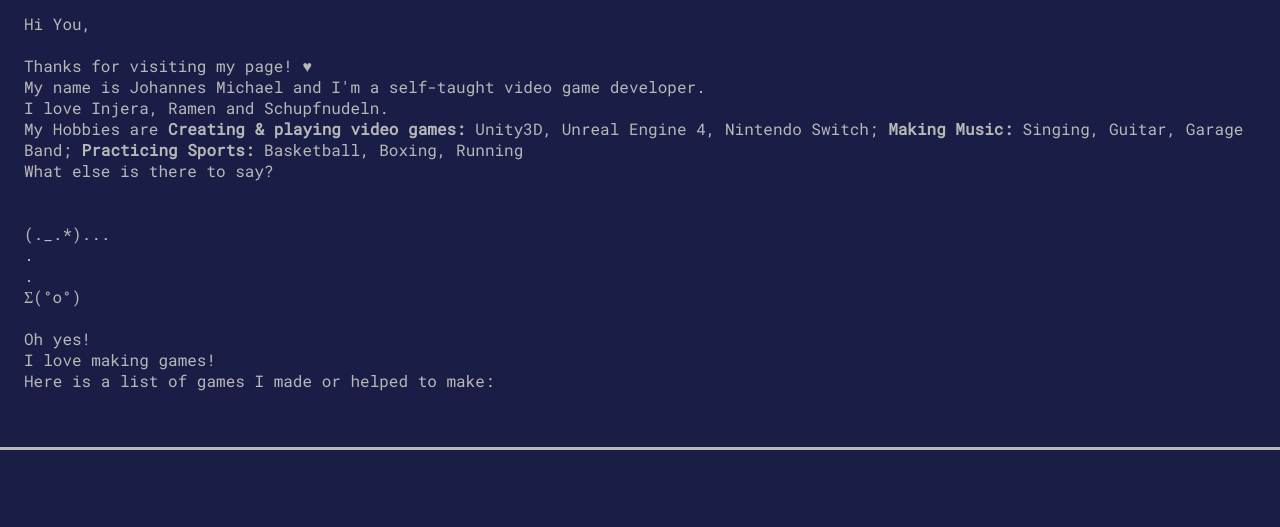
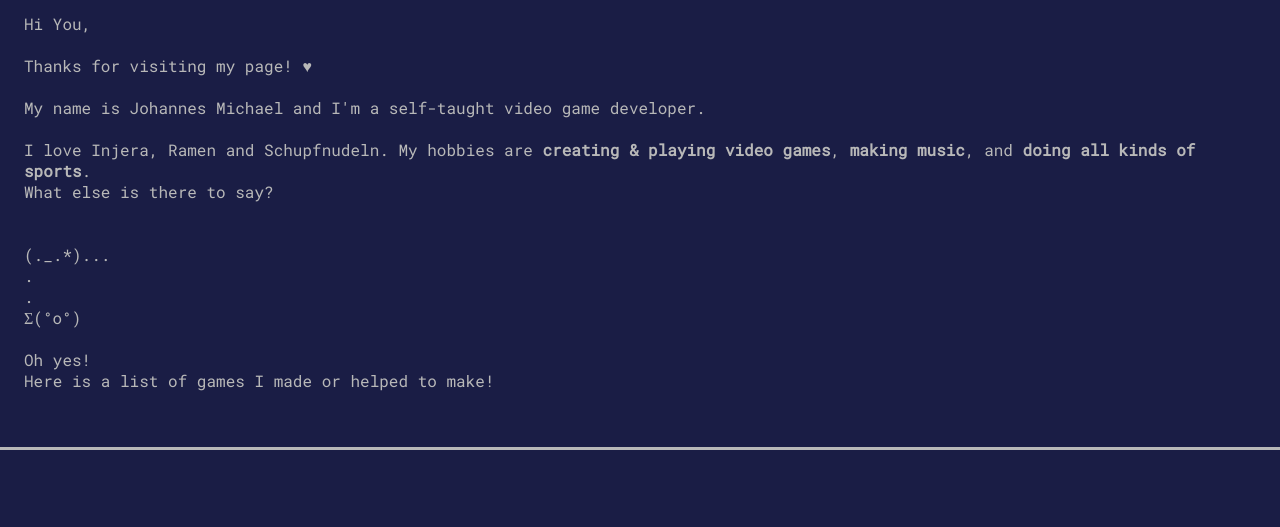
Before and after one commit to locojoetive/locojoetive.github.io, a website: page index.html in a window 1280 px wide. Shown: the part 251-778 px from the top of the page. Drawn offline with Linux system fonts and the light colour scheme.

Commit message:
update about text

```diff
--- a/index.html
+++ b/index.html
@@ -73,17 +73,15 @@
           <br>
           Thanks for visiting my page! &hearts;
           <br>
+          <br>
           My name is Johannes Michael and I&apos;m a self-taught video game developer.
           <br>
+          <br>
           I love Injera, Ramen and Schupfnudeln.
-          <br>
-          My Hobbies are
-          <strong>Creating & playing video games:</strong>
-          Unity3D, Unreal Engine 4, Nintendo Switch;
-          <strong>Making Music:</strong>
-          Singing, Guitar, Garage Band;
-          <strong>Practicing Sports:</strong>
-          Basketball, Boxing, Running
+          My hobbies are
+          <strong>creating & playing video games</strong>,
+          <strong>making music</strong>, and
+          <strong>doing all kinds of sports</strong>.
           <br>
           What else is there to say?
           <br>
@@ -98,9 +96,7 @@
           <br>
           Oh yes!
           <br>
-          I love making games!
-          <br>
-          Here is a list of games I made or helped to make:
+          Here is a list of games I made or helped to make!
         </p>
       </div>
       <div id="games" class="tab-content">
```
